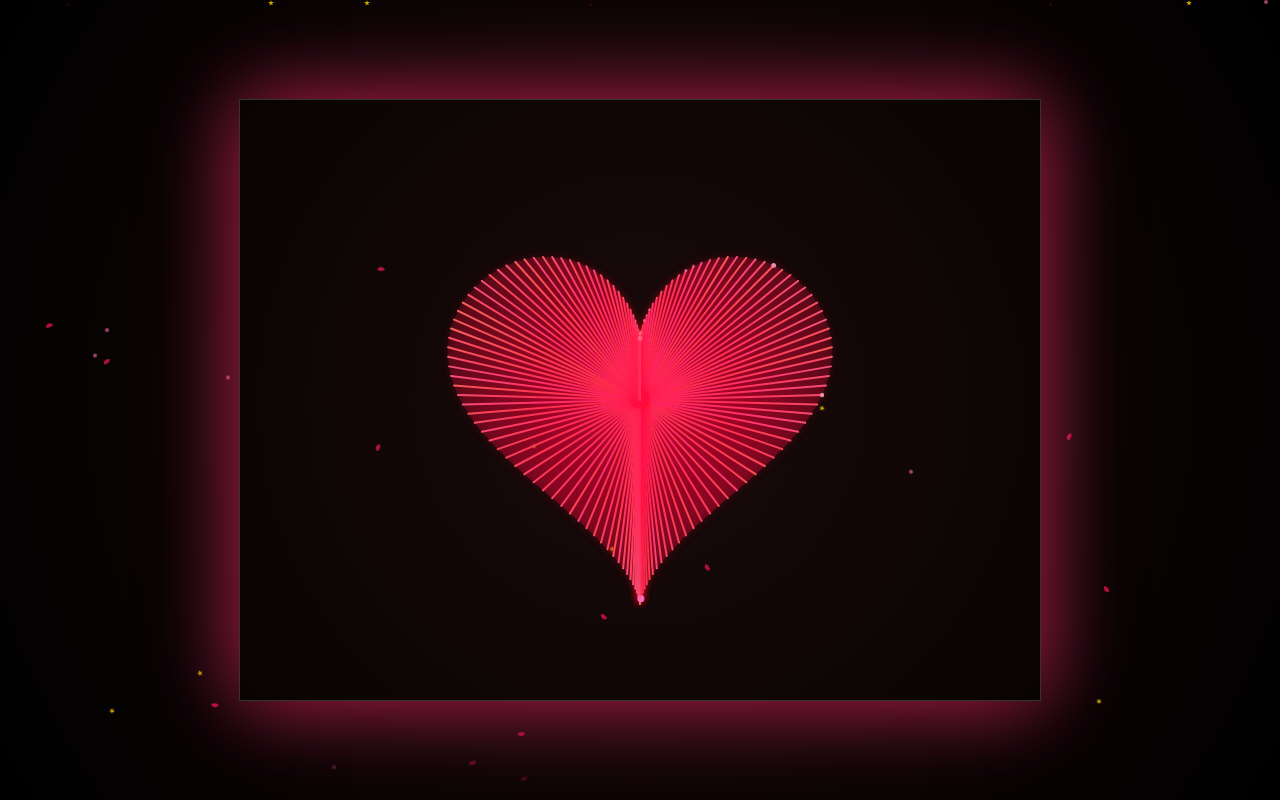
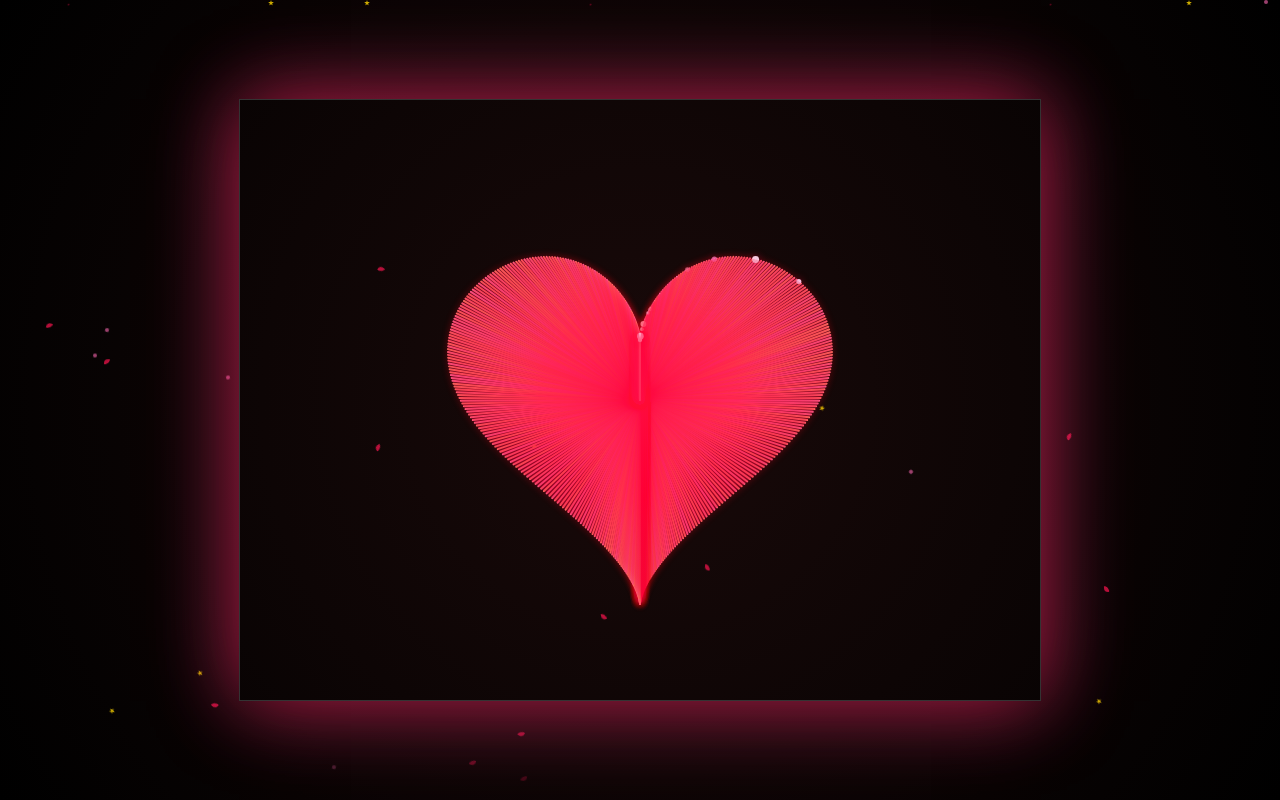
Before and after one commit to Awakenware/for-hoor, a plain HTML site: page index.html in a window 1280 px wide. Drawn offline with Linux system fonts and the light colour scheme; animation ran at ten frames a second.

Commit message:
Update index.html

```diff
--- a/index.html
+++ b/index.html
@@ -130,7 +130,7 @@
 
         function createHeartPoints() {
             const lines = [];
-            const numLines = 150;
+            const numLines = 500;
 
             for (let i = 0; i < numLines; i++) {
                 const angle = (i / numLines) * Math.PI * 2;
```
